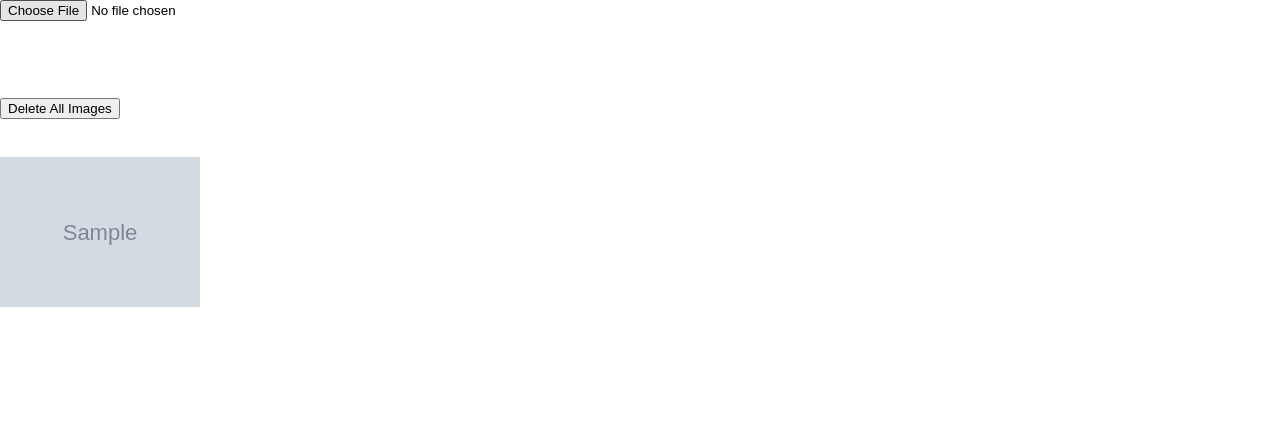
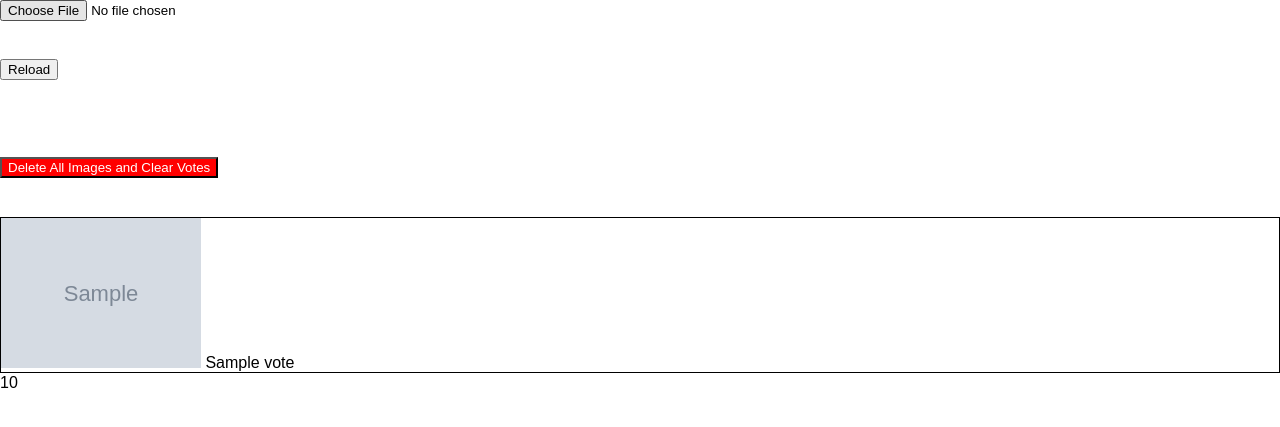
Before and after one commit to johanvandegriff/VotePho.me, a Flask app: template templates/admin.html in a window 1280 px wide. Shown: the top 427 px of the page. Run offline with Flask 2, Linux system fonts and the light colour scheme; the template is opened without the code that fills it: most values are stand-ins (such as "Sample title", 1, 10 or a date in 2020); grey boxes marked "Sample" are stand-in pictures.

Commit message:
added voting, increase max upload, password protect

```diff
--- a/routes.py
+++ b/routes.py
@@ -9,7 +9,19 @@ app.config['MAX_CONTENT_LENGTH'] = 100 * 1024 * 1024    # 100 Mb limit
 
 APP_ROOT = os.path.dirname(os.path.abspath(__file__))
 
-VOTES_FILE="votes.json"
+VOTES_FILE="static/images/votes.json"
+
+def saveVotesFile(vote_data):
+    json.dump(vote_data, open(VOTES_FILE, 'w'), indent=2)
+
+def loadVotesFile():
+    try:
+        vote_data = json.load(open(VOTES_FILE, 'r'))
+    except FileNotFoundError:
+        # if the file doesn't exist, create it with an empty list
+        vote_data = {'raw_votes':{}, 'tally':{}}
+        saveVotesFile(vote_data)
+    return vote_data
 
 def isValidImage(image):
     ext = os.path.splitext(image)[1]
@@ -26,6 +38,37 @@ def getImages():
 def index():
     return render_template("index.html", title=TITLE)
 
+@app.route('/vote')
+def vote():
+    ip = request.remote_addr #the ip address of the user. this will prevent duplicate votes
+    img = request.args['img']
+    vote_data = loadVotesFile()
+    alreadyVoted = ip in vote_data['raw_votes']
+    sameVote = alreadyVoted and vote_data['raw_votes'][ip] == img
+    if sameVote:
+        return "You already voted for this photo!"
+
+    vote_data['raw_votes'][ip] = img
+    vote_data['tally'] = {}
+    for img in getImages():
+        vote_data['tally'][img] = 0
+
+    for ip,img in vote_data['raw_votes'].items():
+        img = os.path.basename(img)
+        if not img in vote_data['tally']:
+            vote_data['tally'][img] = 0
+        vote_data['tally'][img] += 1
+    saveVotesFile(vote_data)
+    #doesn't render a page, just pops up a message
+    if alreadyVoted:
+        return "Your vote has been changed!"
+    else:
+        return "Thanks for voting! To change your vote, simply vote for a different image."
+
+@app.route('/votes')
+def votes():
+    return loadVotesFile()['tally']
+
 #the json data, which the script reads (not meant for the user)
 @app.route('/gallery_json')
 def gallery_json():
@@ -41,9 +84,10 @@ def gallery_json():
 def admin():
     target = os.path.join(APP_ROOT, 'static/images/')
 
-    if 'clear' in request.form:
+    if "clear" in request.form and request.form["clear"] == "yes":
         for image in getImages():
             os.remove("static/images/"+image)
+        os.remove("static/images/votes.json")
 
 
     # create image directory if not found
@@ -68,8 +112,7 @@ def admin():
             message = "File uploaded"
         else:
             message = "File type not supported, please use .png, .jpg, or .jpeg"
-
-    return render_template("admin.html", message=message, images=getImages())
+    return render_template("admin.html", message=message, images=getImages(), votes=loadVotesFile()['tally'])
 
 if __name__ == "__main__":
     app.run()
--- a/static/css/original.css
+++ b/static/css/original.css
@@ -25,6 +25,11 @@ img {
 	box-sizing: border-box;
 }
 
+.vote {
+	color: white;
+	background: #171;
+	font-size: 20px;
+}
 
 /* Navigation
 ---------------------------------------------- */
--- a/templates/admin.html
+++ b/templates/admin.html
@@ -7,18 +7,29 @@
 </form>
 
 <br/><br/>
+
+<form>
+	<input type="submit" value="Reload">
+</form>
+
+<br/><br/>
 {{ message }}
 <br/><br/>
 
 <form method="POST">
-	<input type="submit" value="Delete All Images">
-	<input type="hidden" name="clear" value="1">
+	<input type="submit" value="Delete All Images and Clear Votes" style="color: white; background: red">
+	<input type="hidden" name="clear" value="yes">
 </form>
 
 <br/><br/>
 
 {% for image in images %}
+<div style="border: 1px solid black">
 <img style="height: 150px" src="/static/images/{{ image }}">
+{{ votes[image] }}
+</div>
 {% endfor %}
 
+{{ votes }}
+
 {% endblock %}
--- a/templates/index.html
+++ b/templates/index.html
@@ -17,6 +17,7 @@
 			<div class="title"></div>
 			<div class="data"></div>
 		</div>
+		<button class="vote">Vote for this Photo</button>
 	</div>
 	<div class="gallery">
 		<div id="slider" class="slider">
```
Also changed, not shown: static/js/gallery.js (+12 -0 lines), README.md.
